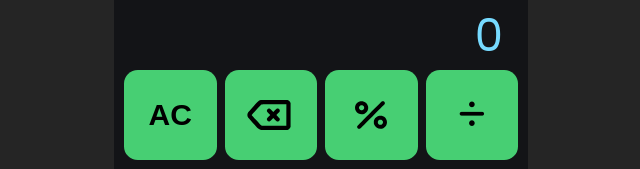
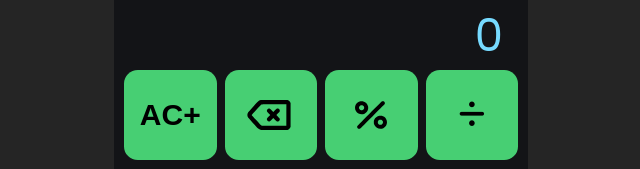
Before and after one commit to Ruben-Vardanyan/MyCalculator, a plain HTML site: page index.html in a window 1280 px wide. Shown: the part 187-356 px from the top of the page, 319-959 px from the left. Drawn offline with Linux system fonts and the light colour scheme.

Commit message:
Update index.html

```diff
--- a/index.html
+++ b/index.html
@@ -28,7 +28,7 @@
             <div id="newExpCom" class="panel">0</div>
 		</div>
 		<div class="buttons">
-			<button data-cl value="AC" class="Igrey bold">AC</button>
+			<button data-cl value="AC" class="Igrey bold">AC+</button>
 			<button data-bcksp value="D" class="Igrey"><img class="backspace" src="bc.svg" alt=""></button>
 			<button data-prc value="%"  class="Igrey"><img class="perc" src="perc.svg" alt=""></button>
 
```
